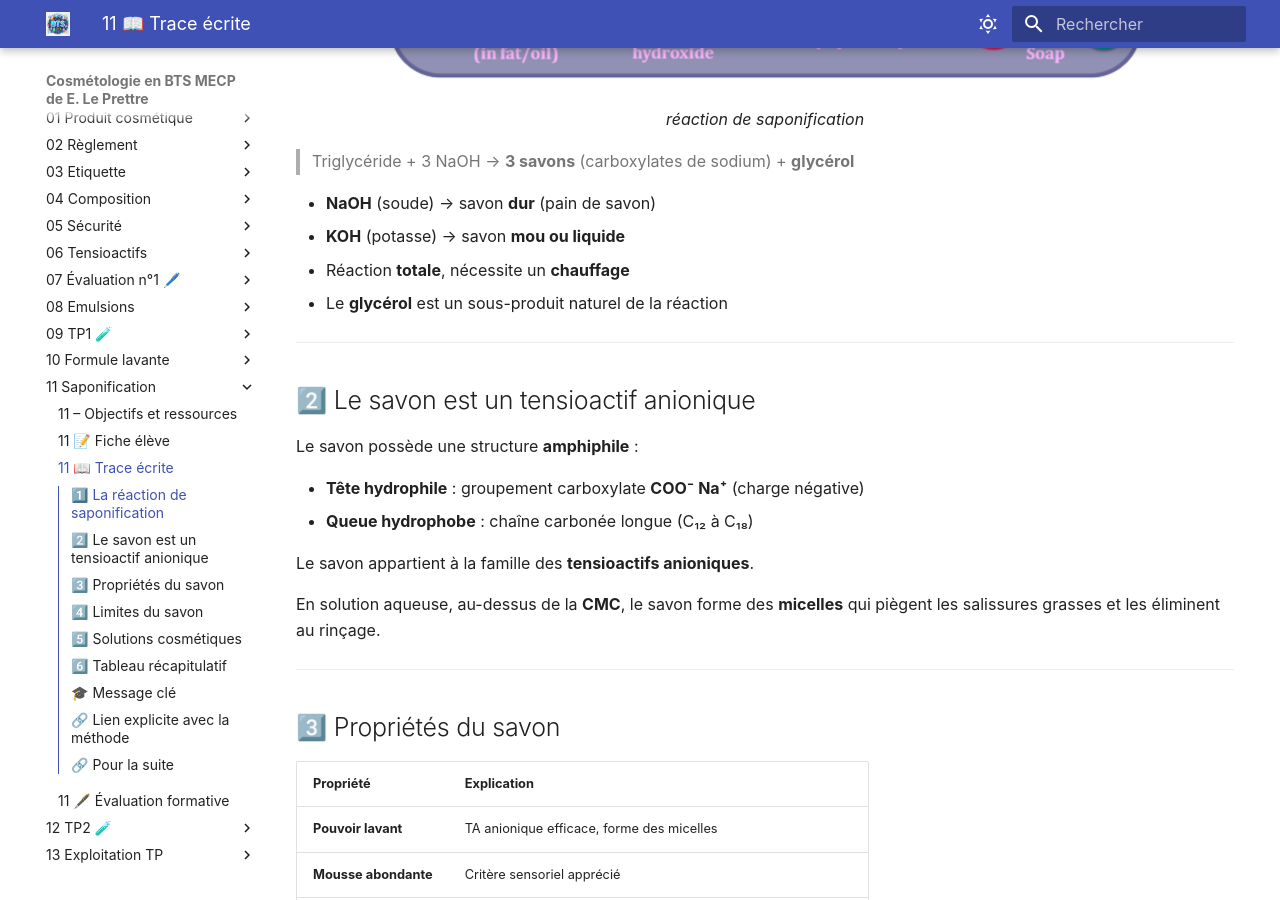
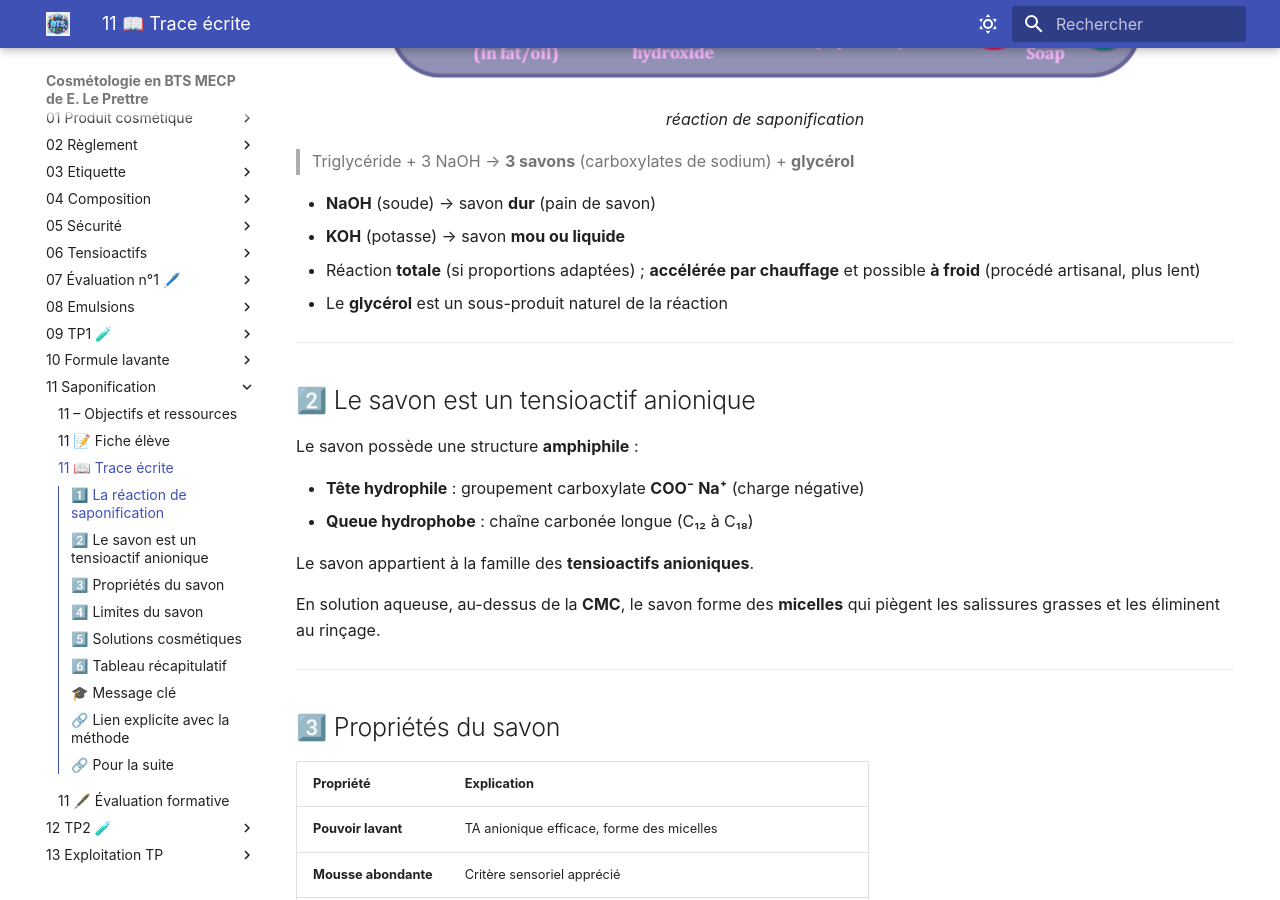
Before and after one commit to E-LePrettre/bts-mecp-cosmetologie, an MkDocs documentation site: the page built from docs/11_saponification/11b_trace_ecrite.md, in a window 1280 px wide and 900 px high, scrolled down 603 px. Built offline with MkDocs 1.6.1 and Material for MkDocs 9.7.7, drawn with Linux system fonts in a browser that asks for light colours; some of the changed text lies outside the part shown.

Commit message:
11 mise à jour

```diff
--- a/docs/11_saponification/11b_trace_ecrite.md
+++ b/docs/11_saponification/11b_trace_ecrite.md
@@ -21,7 +21,7 @@ La **saponification** est la réaction chimique entre un **corps gras** (triglyc
 
 - **NaOH** (soude) → savon **dur** (pain de savon)
 - **KOH** (potasse) → savon **mou ou liquide**
-- Réaction **totale**, nécessite un **chauffage**
+- Réaction **totale** (si proportions adaptées) ; **accélérée par chauffage** et possible **à froid** (procédé artisanal, plus lent)
 - Le **glycérol** est un sous-produit naturel de la réaction
 
 ---
```
Also changed, not shown: other parts of docs/11_saponification/11b_trace_ecrite.md (+3 -0 lines), 1 other file.
